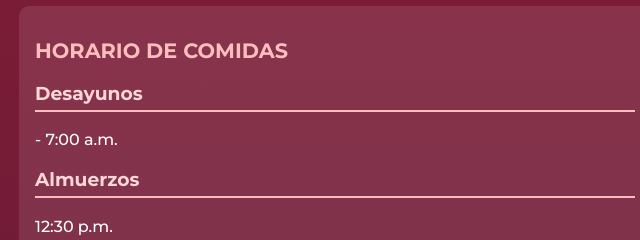
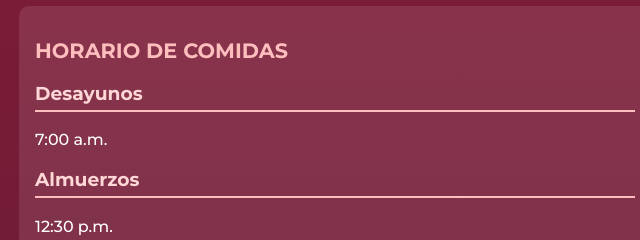
Before and after one commit to Mateodsz/Campamento-2025, a plain HTML site: page index.html in a window 1280 px wide. Shown: the part 1120-1360 px from the top of the page, 305-945 px from the left. Drawn offline with Linux system fonts and the light colour scheme.

Commit message:
ahora si alimentacion

```diff
--- a/index.html
+++ b/index.html
@@ -54,7 +54,8 @@
 
     <div class="programa">
       <h2>Horario de comidas</h2>
-      <h3>Desayunos</h3> <p>- 7:00 a.m.</p>
+      <h3>Desayunos</h3>
+      <p>7:00 a.m.</p>
 
       <h3>Almuerzos</h3>
       <p>12:30 p.m.</p>
```
